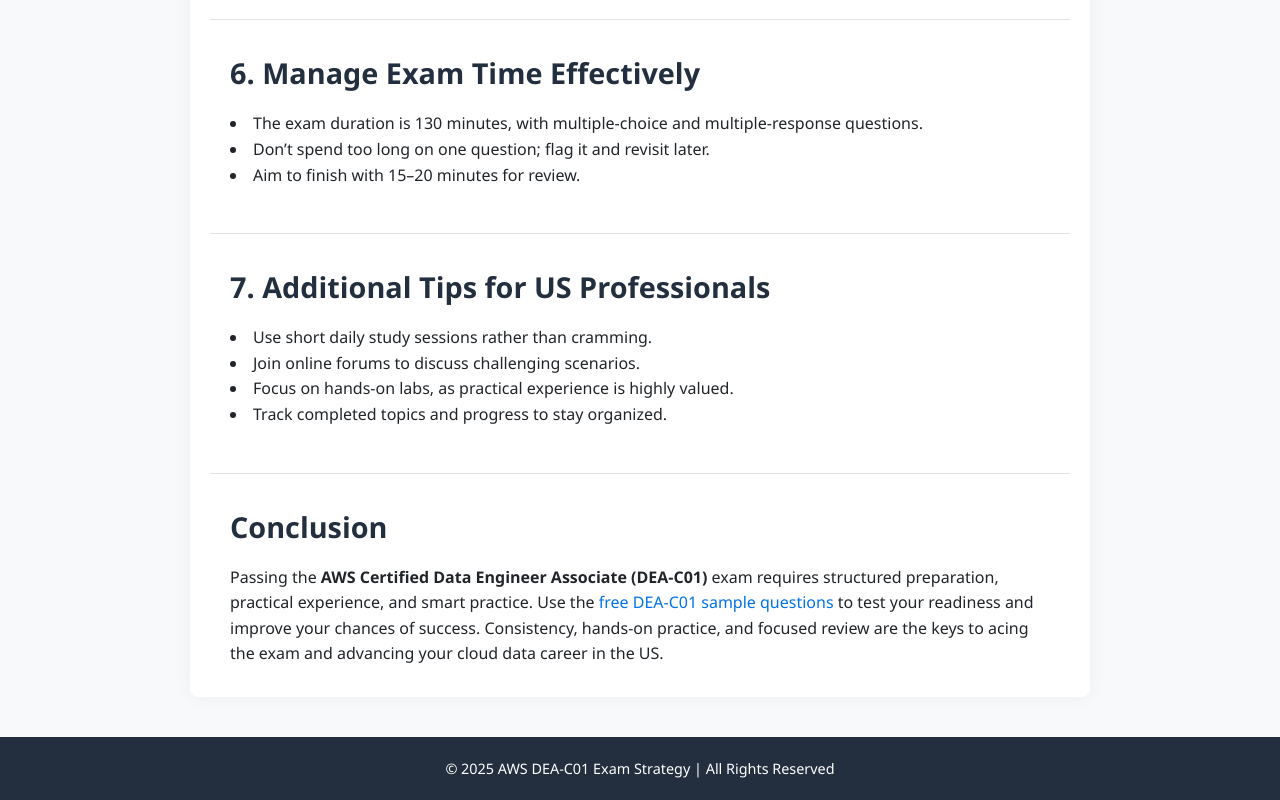
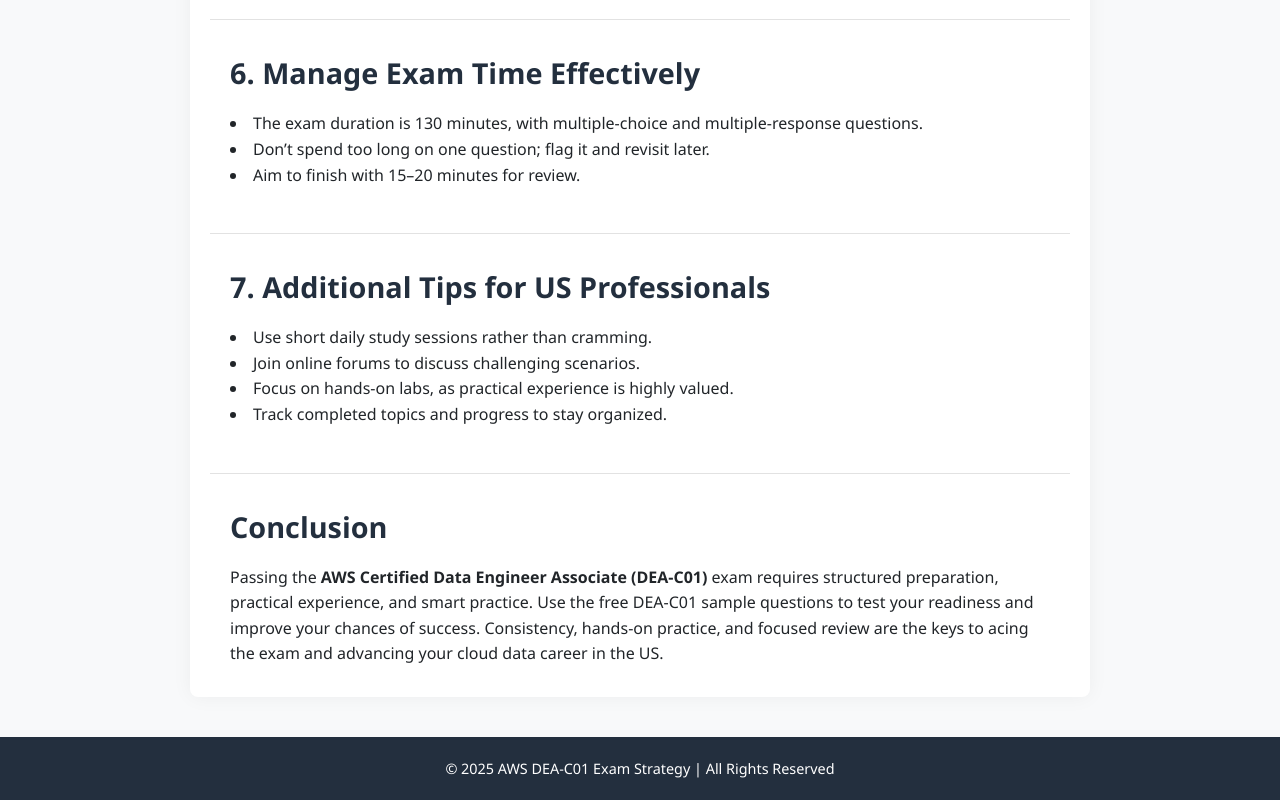
Before and after one commit to elizaelynn-design/elizaelynn-design.github.io, a plain HTML site: page aws-dea-c01-exam-strategy.html in a window 1280 px wide. Shown: the part 1677-2477 px from the top of the page. Drawn offline with Linux system fonts and the light colour scheme.

Commit message:
Update aws-dea-c01-exam-strategy.html

```diff
--- a/aws-dea-c01-exam-strategy.html
+++ b/aws-dea-c01-exam-strategy.html
@@ -182,7 +182,7 @@
 
 <section>
     <h2>Conclusion</h2>
-    <p>Passing the <strong>AWS Certified Data Engineer Associate (DEA-C01)</strong> exam requires structured preparation, practical experience, and smart practice. Use the <a href="https://www.study4exam.com/amazon/free-amazon-dea-c01-questions" target="_blank">free DEA-C01 sample questions</a> to test your readiness and improve your chances of success. Consistency, hands-on practice, and focused review are the keys to acing the exam and advancing your cloud data career in the US.</p>
+    <p>Passing the <strong>AWS Certified Data Engineer Associate (DEA-C01)</strong> exam requires structured preparation, practical experience, and smart practice. Use the free DEA-C01 sample questions to test your readiness and improve your chances of success. Consistency, hands-on practice, and focused review are the keys to acing the exam and advancing your cloud data career in the US.</p>
 </section>
 
 </main>
```
